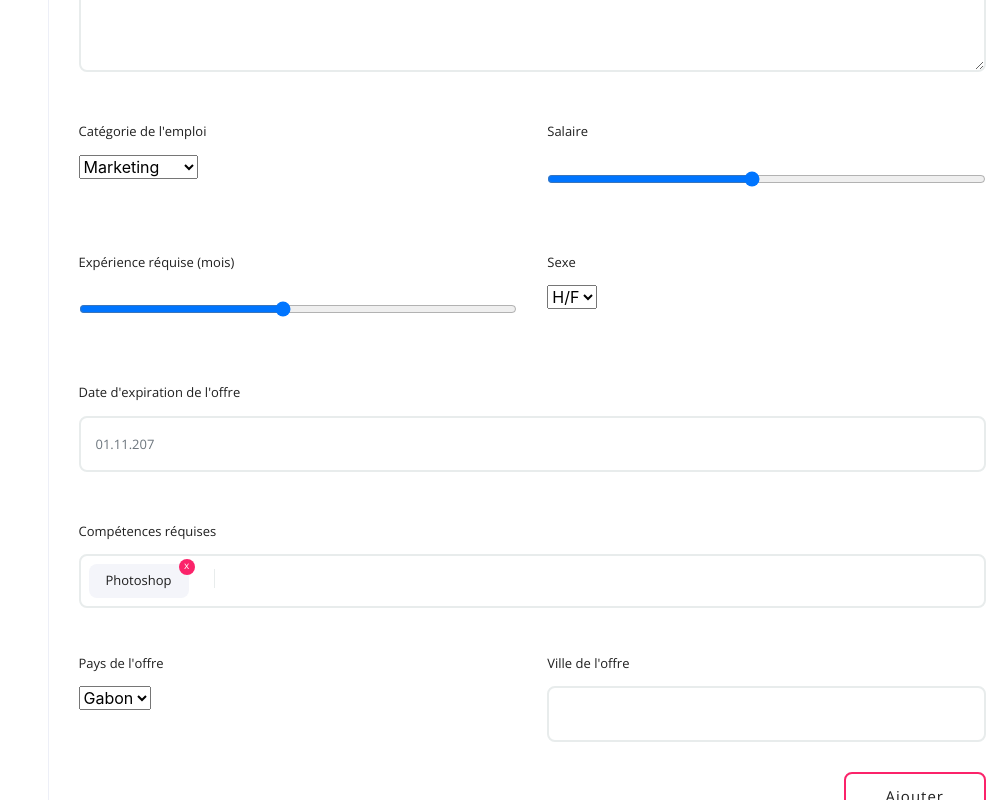
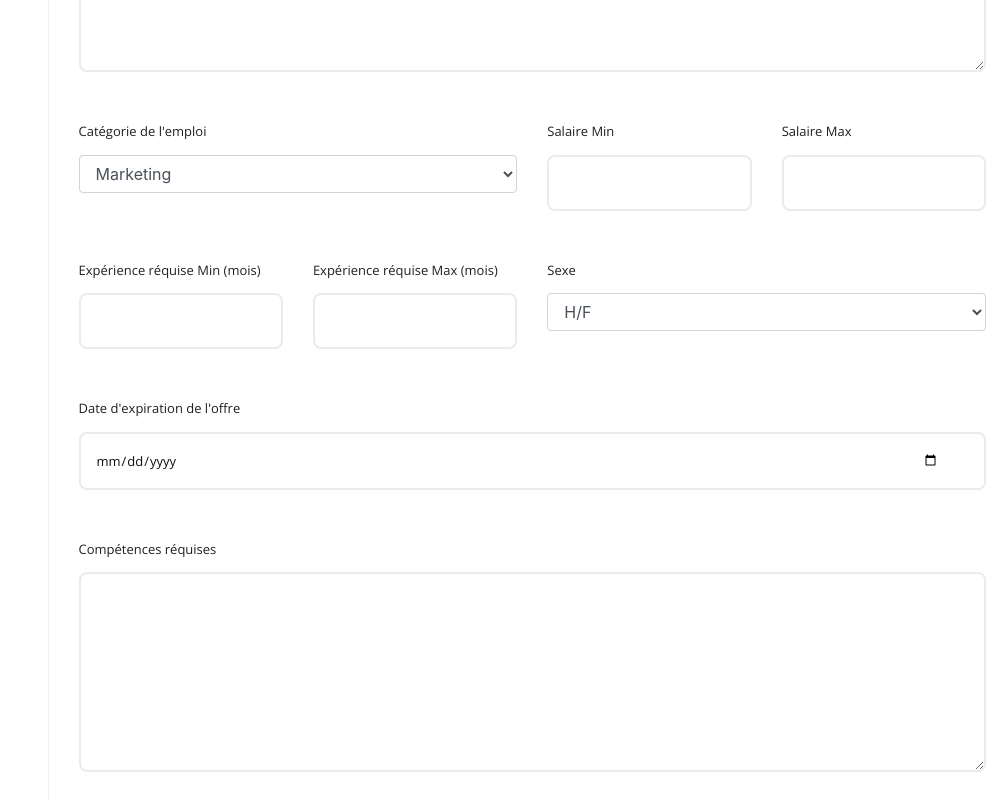
Before and after one commit to jbongo/studaf-reactjs-nextjs, a Next.js app: page /recruteur/addjob in a window 1280 px wide. Shown: the part 800-1600 px from the top of the page, without its empty margins (279-1280 px from the left). Built offline with nearby package versions, Linux system fonts and the light colour scheme.

Commit message:
deploy on vercel

```diff
--- a/package.json
+++ b/package.json
@@ -8,6 +8,7 @@
     "start": "next start"
   },
   "dependencies": {
+    "@material-ui/core": "^4.11.0",
     "next": "9.5.2",
     "react": "16.13.1",
     "react-dom": "16.13.1"
--- a/pages/authentification/inscription.jsx
+++ b/pages/authentification/inscription.jsx
@@ -1,7 +1,7 @@
 import React from 'react'
 
 import TopMenuPage from '../TopMenu/TopMenuPage'
-import {NavLink} from 'react-router-dom';
+import Link from 'next/link';
 
 
 
@@ -71,7 +71,7 @@ const inscription = () => {
 								</form>
 								<div className="extra-login">
 
-								<span><NavLink to="/connexion" title="">J'ai déjà un compte <i className="la la-long-arrow-right"></i></NavLink></span>
+								<span><Link to="/connexion" title="">J'ai déjà un compte <i className="la la-long-arrow-right"></i></Link></span>
 
 
 									<div className="login-social">
--- a/pages/recruteur/addjob.jsx
+++ b/pages/recruteur/addjob.jsx
@@ -1,6 +1,14 @@
-import React from 'react';
+import React, {useEffect} from 'react';
 import LeftMenuRecru from '../leftmenu/leftmenurecru';
 import TopMenuPage from '../topmenu/topmenupage';
+
+
+function handleSubmit (e) {
+			e.preventDefault();
+	alert(e.target.titre.value)
+}
+
+
 
 
 const Profile = () => {
@@ -8,7 +16,6 @@ const Profile = () => {
     return (
         <>
         <TopMenuPage/>
-
 
 
     <section>
@@ -23,32 +30,34 @@ const Profile = () => {
 
 					 		</div>
 					 		<div className="profile-form-edit">
-					 			<form>
+
+
+					 			<form onSubmit={handleSubmit} >
 					 				<div className="row">
 					 					<div className="col-lg-12">
 					 						<span className="pf-title">Titre de l'offre</span>
 					 						<div className="pf-field">
-					 							<input type="text" placeholder="" />
+					 							<input type="text"  name="titre" placeholder="" />
 					 						</div>
 					 					</div>
 
 					 					<div className="col-lg-12">
 					 						<span className="pf-title">Description</span>
 					 						<div className="pf-field">
-					 							<textarea></textarea>
+					 							<textarea name="description" ></textarea>
 					 						</div>
 					 					</div>
 										 <div className="col-lg-12">
 					 						<span className="pf-title">Description du profil recherché</span>
 					 						<div className="pf-field">
-					 							<textarea></textarea>
+					 							<textarea name="description_profil" ></textarea>
 					 						</div>
 					 					</div>
 
 					 					<div className="col-lg-6">
 					 						<span className="pf-title">Catégorie de l'emploi</span>
 					 						<div className="pf-field">
-					 							<select data-placeholder="Please Select Specialism" className="chosen">
+					 							<select data-placeholder="Please Select Specialism"  name="categorie_offre_id" className="form-control chosen">
 													<option>Marketing</option>
 													<option>Informatique</option>
 													<option>Art & Culture</option>
@@ -57,16 +66,29 @@ const Profile = () => {
 					 						</div>
 					 					</div>
 
-					 					<div className="col-lg-6">
-					 						<span  for="customRange1" className="pf-title">Salaire</span>
+					 					<div className="col-lg-3">
+					 						<span  for="customRange1" className="pf-title">Salaire Min </span>
 					 						<div className="pf-field">
-												<input type="range" class="custom-range" id="customRange1"></input>
+												<input type="number"  name="salaire_min" class="custom-range" ></input>
 					 						</div>
 					 					</div>
-					 					<div className="col-lg-6">
-					 						<span className="pf-title"  for="customRange2">Expérience réquise (mois)</span>
+										 <div className="col-lg-3">
+					 						<span  for="customRange1" className="pf-title">Salaire Max </span>
 					 						<div className="pf-field">
-												<input type="range" class="custom-range" id="customRange2"></input>
+												<input type="number"  name="salaire_max" class="custom-range" ></input>
+					 						</div>
+					 					</div>
+					 					<div className="col-lg-3">
+					 						<span className="pf-title"  for="customRange2">Expérience réquise Min (mois)</span>
+					 						<div className="pf-field">
+												<input type="number"  name="experience_min" class="custom-range" ></input>
+
+					 						</div>
+					 					</div>
+										 <div className="col-lg-3">
+					 						<span className="pf-title"  for="customRange2">Expérience réquise Max (mois)</span>
+					 						<div className="pf-field">
+												<input type="number"  name="experience_max" class="custom-range" ></input>
 
 					 						</div>
 					 					</div>
@@ -74,7 +96,7 @@ const Profile = () => {
 					 					<div className="col-lg-6">
 					 						<span className="pf-title">Sexe</span>
 					 						<div className="pf-field">
-					 							<select data-placeholder="Please Select Specialism" className="chosen">
+					 							<select data-placeholder="Please Select Specialism"    name="sexe" className="form-control chosen">
 													<option>H/F</option>
 													<option>H</option>
 													<option>F</option>
@@ -87,24 +109,19 @@ const Profile = () => {
 					 					<div className="col-lg-12">
 					 						<span className="pf-title">Date d'expiration de l'offre</span>
 					 						<div className="pf-field">
-					 							<input type="text" placeholder="01.11.207" className="form-control datepicker" />
+					 							<input type="date"   name="date_expiration" className="form-control datepicker" />
 					 						</div>
 					 					</div>
 					 					<div className="col-lg-12">
 					 						<span className="pf-title">Compétences réquises</span>
 					 						<div className="pf-field">
-						 						<ul className="tags">
-										           <li className="addedTag">Photoshop<span onclick="$(this).parent().remove();" className="tagRemove">x</span><input type="hidden" name="tags[]" value="Web Deisgn"/></li>
-							            			<li className="tagAdd taglist">
-							              				 <input type="text" id="search-field"/>
-										            </li>
-												</ul>
+						 						<textarea name="competence_requise" id="" cols="30" rows="5"></textarea>
 											</div>
 					 					</div>
 										 <div className="col-lg-6">
 					 						<span className="pf-title">Pays de l'offre</span>
 					 						<div className="pf-field">
-					 							<select data-placeholder="Please Select Specialism" className="chosen">
+					 							<select data-placeholder="Please Select Specialism"  name="pays" className=" form-control chosen">
 													<option>Gabon</option>
 													<option>Benin</option>
 
@@ -114,12 +131,12 @@ const Profile = () => {
 										 <div className="col-lg-6">
 					 						<span className="pf-title">Ville de l'offre</span>
 					 						<div className="pf-field">
-					 							<input type="text" placeholder="" />
+					 							<input type="text"  name="ville" placeholder="" />
 					 						</div>
 					 					</div>
 
 										 <div className="col-lg-12">
-					 						<button type="submit">Ajouter</button>
+					 						<button type="submit" >Ajouter</button>
 					 					</div>
 
 
```
Also changed, not shown: pages/App.js (+65 -65 lines), 1 other file (tests, documents, lock files or other folders).
